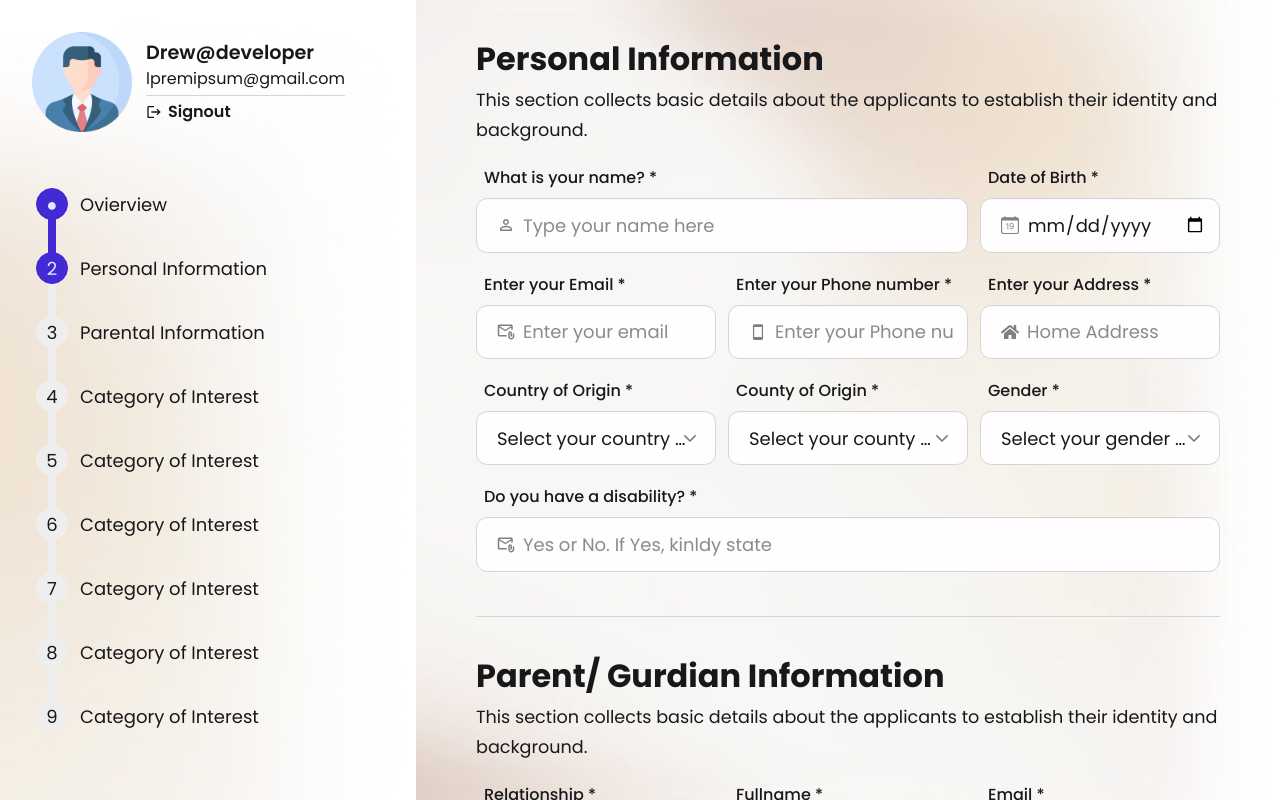
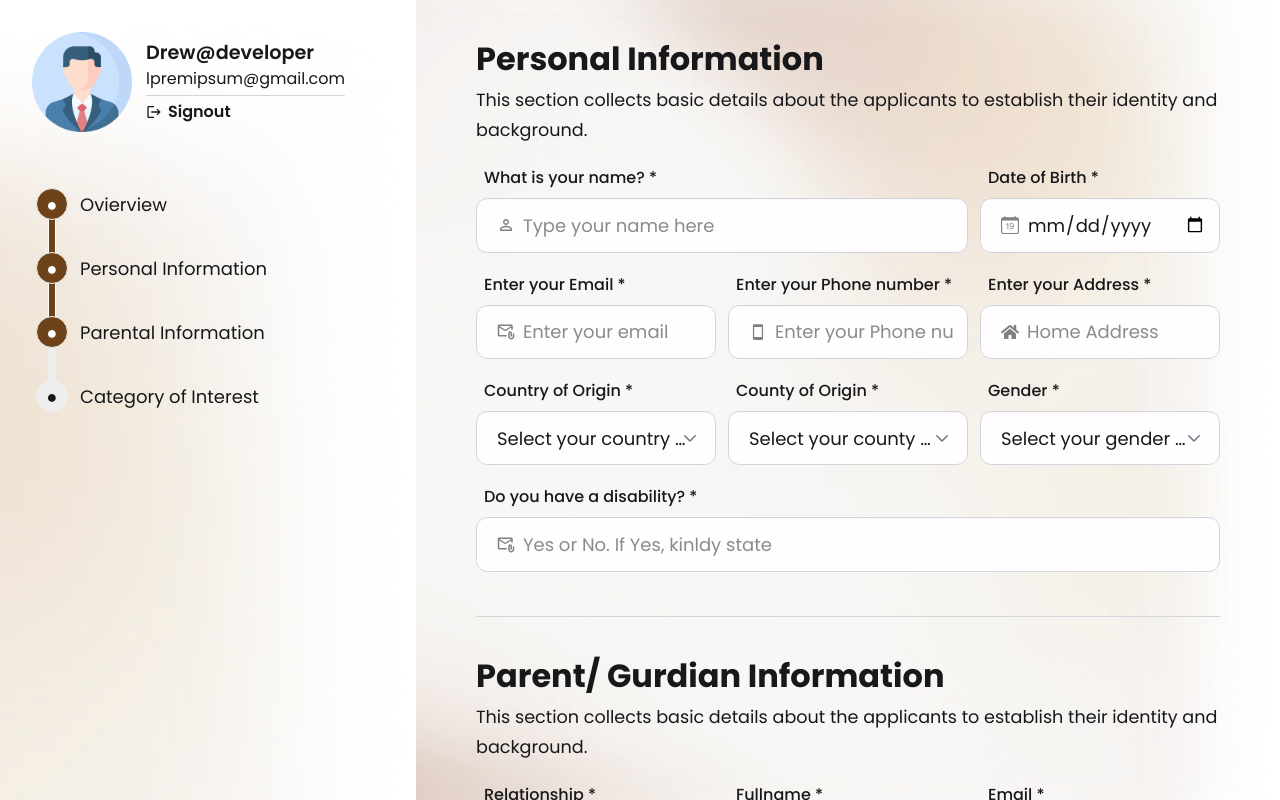
Before and after one commit to drew-tech-lr/gpfa-ams, a Next.js app: page /user/dashboard/application-form in a window 1280 px wide. Built offline with nearby package versions, Linux system fonts and the light colour scheme.

Commit message:
Zod validation

```diff
--- a/app/components/navbar/Navbar.module.css
+++ b/app/components/navbar/Navbar.module.css
@@ -4,3 +4,13 @@
     /* background-size: cover; */
     background-position: right top;
 }
+
+/* .customStep {
+  color: red; /* text color
+} */
+
+.customStep::before,
+.customStep::after {
+  background-color: var(--primary-brand-color); /* line + circle color */
+  color: white;
+}
--- a/app/components/navbar/Navbar.tsx
+++ b/app/components/navbar/Navbar.tsx
@@ -17,25 +17,20 @@ const Navbar = () => {
 
         <div className="list hidden lg:block text-[18px]">
           <ul className="steps steps-vertical">
-            <li data-content="●" className="step step-primary">Ovierview</li>
-            <li className="step step-primary">Personal Information</li>
-            <li className="step">Parental Information</li>
-            <li className="step">Category of Interest</li>
-            <li className="step">Category of Interest</li>
-            <li className="step">Category of Interest</li>
-            <li className="step">Category of Interest</li>
-            <li className="step">Category of Interest</li>
-            <li className="step">Category of Interest</li>
+            <li data-content="●" className={`step ${style.customStep}`}>
+              Ovierview
+            </li>
+            <li data-content="●" className={`step ${style.customStep}`}>
+              Personal Information
+            </li>
+            <li data-content="●" className={`step ${style.customStep}`}>
+              Parental Information
+            </li>
+            <li data-content="●" className="step">
+              Category of Interest
+            </li>
           </ul>
         </div>
-
-        {/* <ul className="list hidden lg:block body-text">
-          <li className="list-row ">Link 1</li>
-          <li className="list-row">Link 2</li>
-          <li className="list-row">Link 3</li>
-          <li className="list-row">Link 4</li>
-          <li className="list-row">Link 5</li>
-        </ul> */}
       </div>
     </>
   );
--- a/app/globals.css
+++ b/app/globals.css
@@ -25,7 +25,6 @@ body {
 }
 
 /* CustomHeadings---------- */
-
 .primary-Heading {
   font-size: clamp(1.8rem, 4vw, 2rem);
   line-height: 1.2;
--- a/app/user/dashboard/application-form/UserForm.tsx
+++ b/app/user/dashboard/application-form/UserForm.tsx
@@ -1,12 +1,16 @@
 "use client";
 import React, { useState } from "react";
+import { useForm } from "react-hook-form";
 import style from "./UserForm.module.css";
 import { MdOutlineAttachEmail, MdOutlinePersonOutline } from "react-icons/md";
 import { BsCalendarDate } from "react-icons/bs";
 import { FaHome } from "react-icons/fa";
 import { IoMdPhonePortrait } from "react-icons/io";
+import { required } from "zod/v4-mini";
 
 const UserForm = () => {
+  const { register, watch } = useForm();
+  const category = watch("category");
   return (
     <>
       <form action="">
@@ -176,7 +180,7 @@ const UserForm = () => {
 
             {/* Gender */}
             <div className="my-1 formInput">
-              <label htmlFor="county" className={`${style.customLabel}`}>
+              <label htmlFor="gender" className={`${style.customLabel}`}>
                 Gender *
               </label>
 
@@ -254,7 +258,10 @@ const UserForm = () => {
 
             {/* Parent/ Gurdian Fullname */}
             <div className="mt-5 my-1 formInput">
-              <label htmlFor="fullname" className={`${style.customLabel}`}>
+              <label
+                htmlFor="parentFullname"
+                className={`${style.customLabel}`}
+              >
                 Fullname *
               </label>
 
@@ -266,17 +273,17 @@ const UserForm = () => {
                   className={` ${style.formIcon} shrink-0`}
                 />
                 <input
-                  id="fullname"
+                  id="parentFullname"
                   type="text"
                   className={`grow`}
-                  placeholder="Type your name here"
+                  placeholder="Type Fullname here"
                 />
               </label>
             </div>
 
             {/* Parent/ Gurdian Email */}
             <div className="my-1 mt-5 formInput">
-              <label htmlFor="email" className={`${style.customLabel}`}>
+              <label htmlFor="parentEmail" className={`${style.customLabel}`}>
                 Email *
               </label>
 
@@ -288,17 +295,17 @@ const UserForm = () => {
                   className={` ${style.formIcon} shrink-0`}
                 />
                 <input
-                  id="email"
+                  id="parentEmail"
                   type="email"
                   className={`grow`}
-                  placeholder="Enter your email"
+                  placeholder="Type Email here"
                 />
               </label>
             </div>
 
             {/* Parent/ Gurdian Phone */}
             <div className="my-1 formInput">
-              <label htmlFor="phone" className={`${style.customLabel}`}>
+              <label htmlFor="parentPhone" className={`${style.customLabel}`}>
                 Contact Number *
               </label>
 
@@ -310,17 +317,20 @@ const UserForm = () => {
                   className={`${style.formIcon} shrink-0`}
                 />
                 <input
-                  id="phone"
+                  id="parentPhone"
                   type="phone"
                   className={`grow`}
-                  placeholder="Enter your Phone number"
+                  placeholder="Enter Phone number"
                 />
               </label>
             </div>
 
             {/* Parent/ Gurdian Address */}
             <div className="my-1 formInput">
-              <label htmlFor="address" className={`${style.customLabel}`}>
+              <label
+                htmlFor="parenntAddress"
+                className={`${style.customLabel}`}
+              >
                 Address *
               </label>
 
@@ -329,17 +339,17 @@ const UserForm = () => {
               >
                 <FaHome size={18} className={`${style.formIcon} shrink-0`} />
                 <input
-                  id="address"
+                  id="parenntAddress"
                   type="address"
                   className={`grow`}
-                  placeholder="Home Address"
+                  placeholder="Type Home Address"
                 />
               </label>
             </div>
 
             {/* Occupation */}
             <div className=" my-1 formInput">
-              <label htmlFor="fullname" className={`${style.customLabel}`}>
+              <label htmlFor="occupation" className={`${style.customLabel}`}>
                 Occupation *
               </label>
 
@@ -351,10 +361,10 @@ const UserForm = () => {
                   className={` ${style.formIcon} shrink-0`}
                 />
                 <input
-                  id="fullname"
+                  id="occupation"
                   type="text"
                   className={`grow`}
-                  placeholder="Type your name here"
+                  placeholder="Occupation"
                 />
               </label>
             </div>
@@ -374,7 +384,7 @@ const UserForm = () => {
           </div>
 
           <div className="form-section w-full grid grid-cols-1 lg:grid-cols-3 gap-3">
-            {/* Relationship */}
+            {/* Category */}
             <div className="my-1 mt-5 lg:col-span-3 formInput">
               <label htmlFor="category" className={`${style.customLabel}`}>
                 Applying as a *
@@ -382,7 +392,8 @@ const UserForm = () => {
 
               <select
                 id="category"
-                name="category"
+                // name="category"
+                {...register('category', {required: true}) }
                 defaultValue=""
                 className={`pl-5 select input input-lg w-full ${style.customFormInput} ${style.selectInput}`}
               >
@@ -394,7 +405,10 @@ const UserForm = () => {
                   {" "}
                   Technical Vocational Education (TVET) Student
                 </option>
-                <option value="localUniversity"> Local University Student </option>
+                <option value="localUniversity">
+                  {" "}
+                  Local University Student{" "}
+                </option>
                 <option value="intUniversity">
                   {" "}
                   International University Student{" "}
@@ -403,6 +417,47 @@ const UserForm = () => {
             </div>
           </div>
         </div>
+
+        {category === "localUniversity" && (
+          <div className="mt-10 section-container" id="#highSchool">
+            <div className={`${style.formSectionHeader}`}>
+              <h1 className="primary-Heading">Personal Information</h1>
+              <p className="body-text">
+                This section collects basic details about the applicants to
+                establish their identity and background.
+              </p>
+            </div>
+
+            <div className="form-section w-full grid grid-cols-1 lg:grid-cols-3 gap-3">
+              {/* Fullname */}
+              <div className="mt-5 my-1 lg:col-span-2 formInput">
+                <label htmlFor="fullname" className={`${style.customLabel}`}>
+                  What is your name? *
+                </label>
+
+                <label
+                  className={`input input-lg w-full flex items-center gap-2 ${style.customFormInput}`}
+                >
+                  <MdOutlinePersonOutline
+                    size={18}
+                    className={` ${style.formIcon} shrink-0`}
+                  />
+                  <input
+                    id="fullname"
+                    type="text"
+                    className={`grow`}
+                    placeholder="Type your name here"
+                  />
+                </label>
+              </div>
+            </div>
+          </div>
+        )}
+
+
+
+
+
       </form>
     </>
   );
--- a/package.json
+++ b/package.json
@@ -9,12 +9,14 @@
     "lint": "eslint"
   },
   "dependencies": {
+    "@hookform/resolvers": "^5.2.2",
     "fast-sort": "^3.4.1",
     "next": "16.2.0",
     "react": "19.2.4",
     "react-dom": "19.2.4",
     "react-icons": "^5.6.0",
-    "swiper": "^12.1.3"
+    "swiper": "^12.1.3",
+    "zod": "^4.3.6"
   },
   "devDependencies": {
     "@tailwindcss/postcss": "^4",
```
Also changed, not shown: 1 other file (tests, documents, lock files or other folders).
